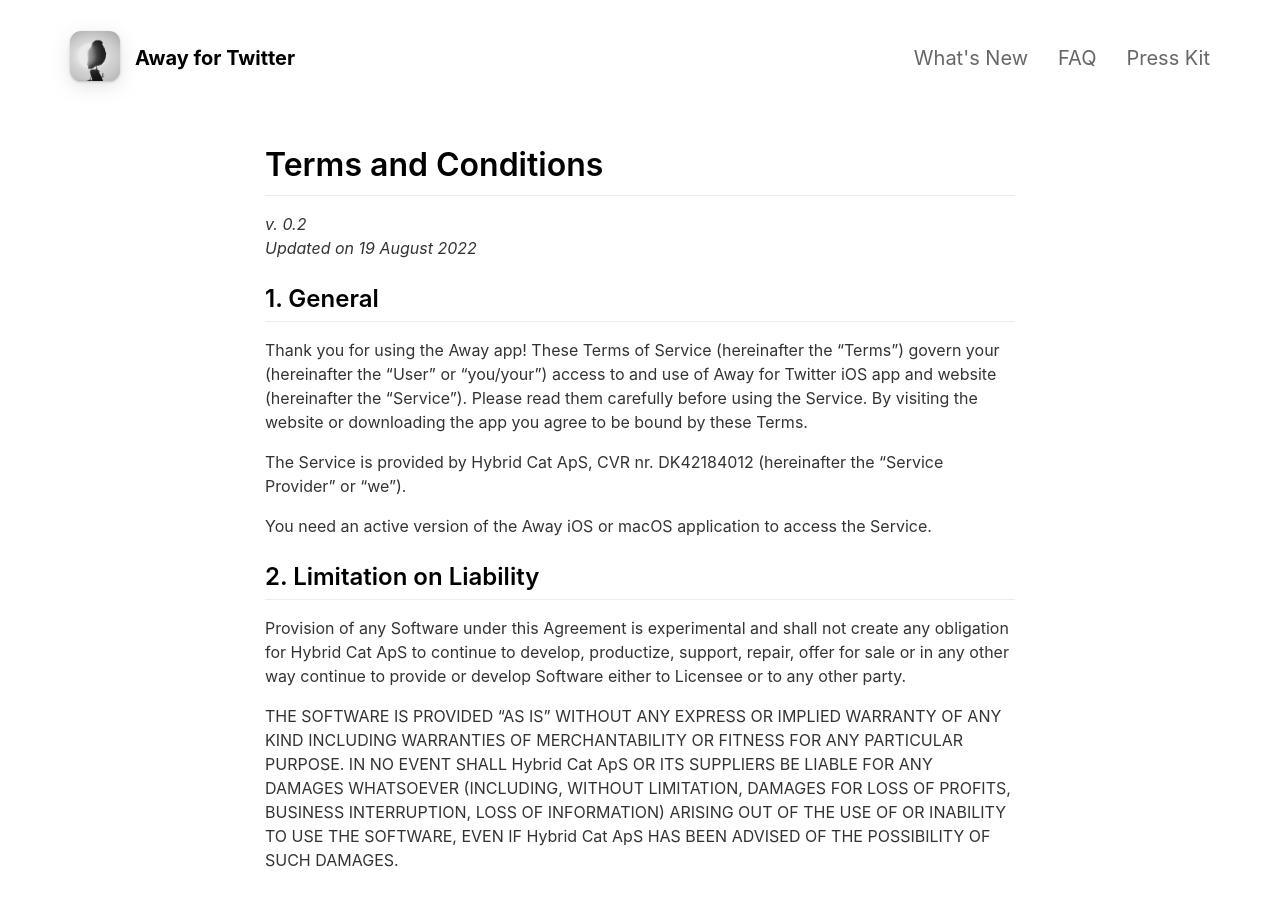
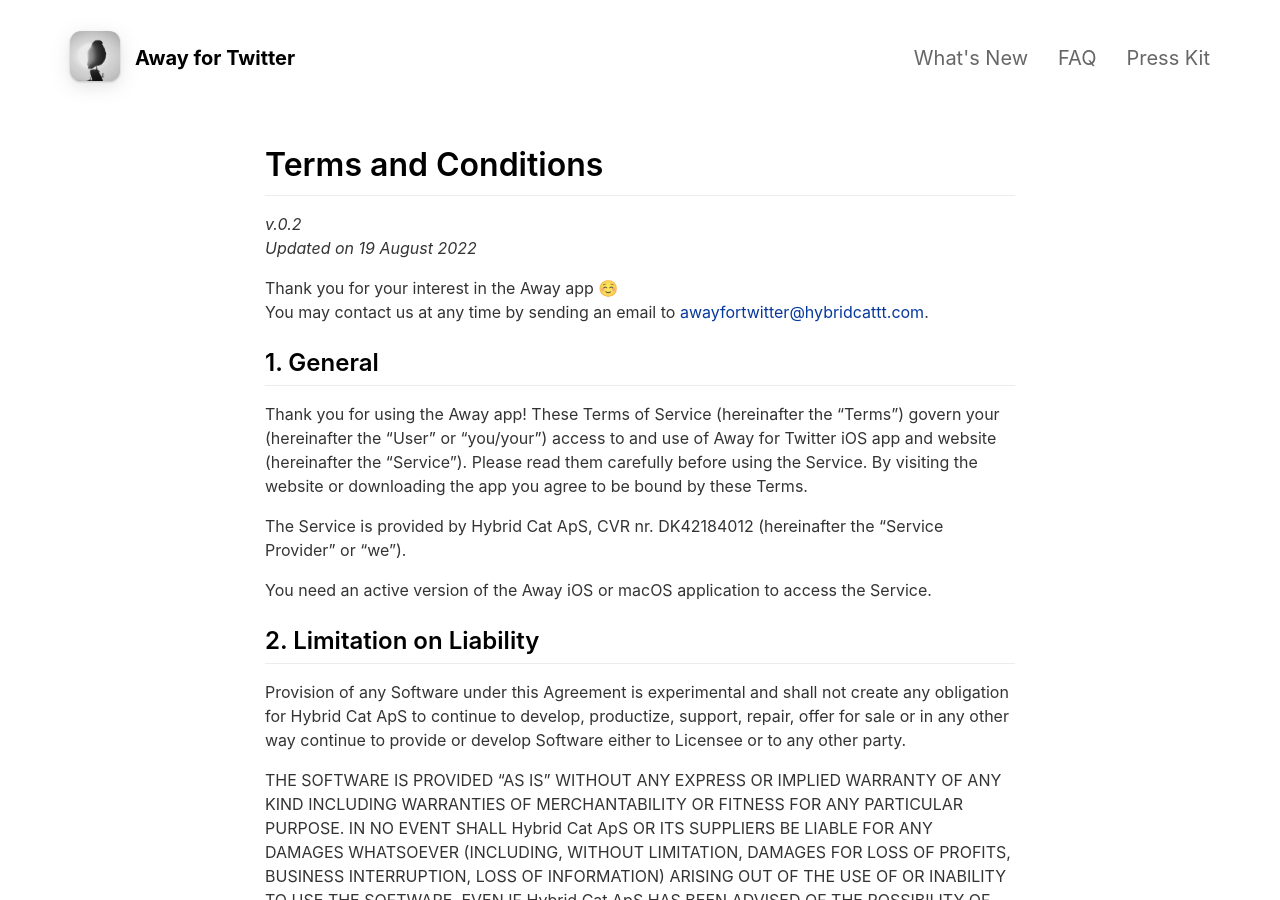
Before and after one commit to AwayForTwitter/app-landing-page, a Jekyll site: the page built from _pages/terms.md, in a window 1280 px wide and 900 px high. Built offline with Jekyll 4.4.1, drawn with Linux system fonts in a browser that asks for light colours.

Commit message:
Update page descriptions

```diff
--- a/_pages/terms.md
+++ b/_pages/terms.md
@@ -3,11 +3,15 @@
 title: Terms and Conditions
 header_title: Terms
 include_in_header: false
+description: Thank you for your interest in the Away app ☺️
 ---
 
-_v. 0.2_
+_v.0.2_
 <br>
 _Updated on 19 August 2022_
+
+Thank you for your interest in the Away app ☺️
+You may contact us at any time by sending an email to [awayfortwitter@hybridcattt.com](mailto:awayfortwitter@hybridcattt.com).
 
 ## 1. General
 
```
Also changed, not shown: _pages/changelog.md (+3 -0 lines), _pages/faq.md (+2 -1 lines), _pages/privacypolicy.md (+3 -1 lines).
